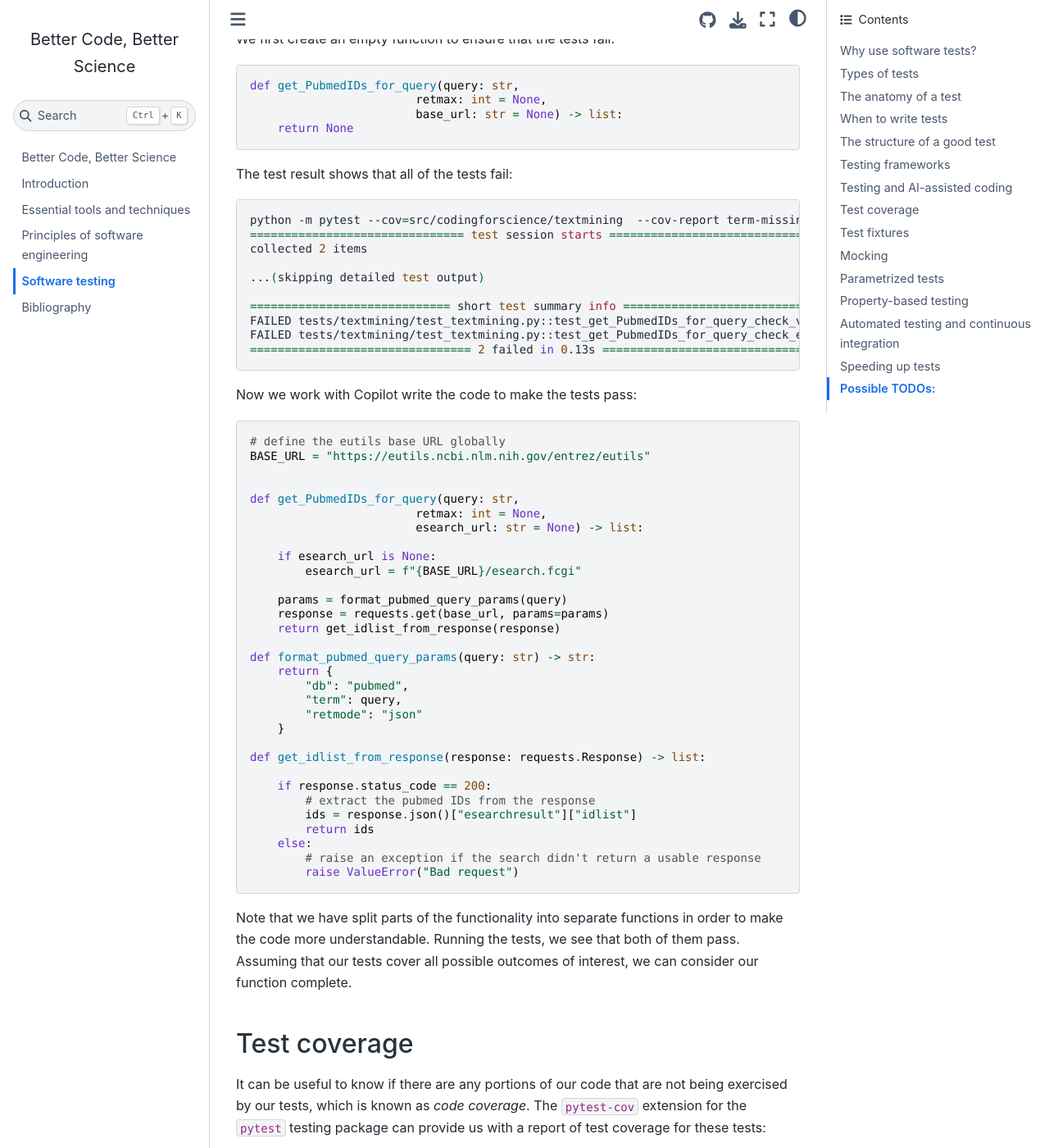
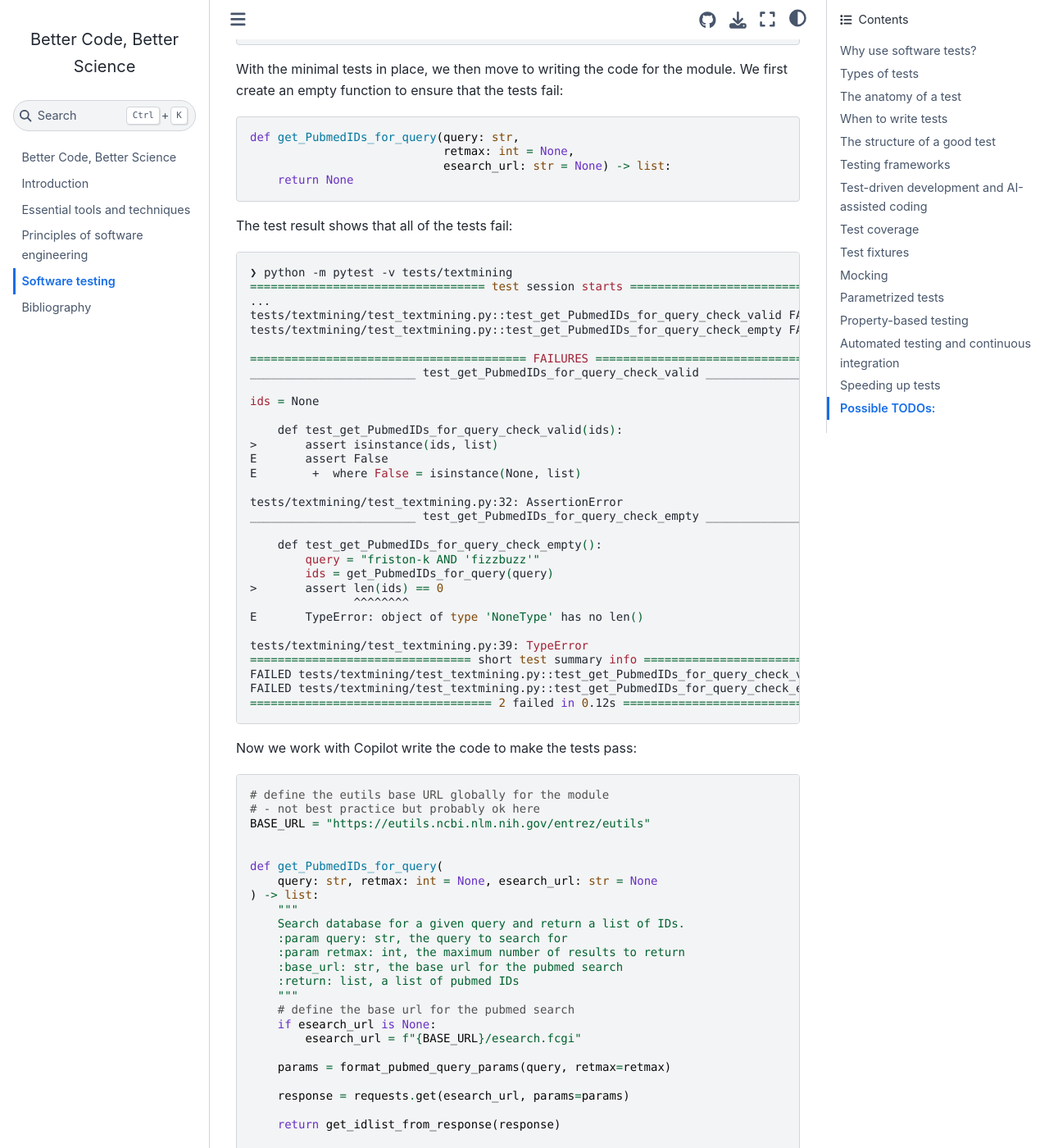
Before and after one commit to BetterCodeBetterScience/book, a Jupyter Book: the page built from book/testing.md, in a window 1280 px wide and 1400 px high, scrolled down 16889 px. Shown: the whole window at 82% size. Built offline with Jupyter Book 1.0.4 settings and Sphinx 7.4.7 and the Sphinx Book theme 1.1.4, drawn with Linux system fonts in a browser that asks for light colours; pages that are not in the unit, such as notebooks, are missing from menus; cross-references to code outside the pages are shown as plain code; some of the changed text lies outside the part shown.

Commit message:
text: clean up testing, and add relevant code/test files

````diff
--- a/book/testing.md
+++ b/book/testing.md
@@ -587,9 +587,9 @@
 
 It seems that the first two assertions pass but the third one, for Jupiter, fails.  This failure took a bit of digging to fully understand.  In this case, the code and test value are both correct, depending on where you stand on Jupiter! The problem is that planets are *oblate*, meaning that they are slightly flattened such that the radius around the equator is higher than at other points.  NASA’s [Jupiter fact sheet](https://nssdc.gsfc.nasa.gov/planetary/factsheet/jupiterfact.html) claims an escape velocity of 59.5 km/s, which seems to be the source of the test value.  This is correct when computed using the equatorial radius of 71492 km.  However, the radius given for Jupiter in GPT-4's test (69911 km) is the volumetric mean radius rather than the equatorial radius, and the value generated by the code (60.2 km/s) is correct when computed using the volumetric mean radius.  Thus, the test failed not due to any problems with the code itself, but due to a mismatch in assumptions regarding the combination of test values.  This example highlights the importance of understanding and checking the tests that are generated by AI coding tools.
 
-## Testing and AI-assisted coding
+## Test-driven development and AI-assisted coding
 
-Here we will dive into a more realistic example of an application that one might develop using AI assistance, specifically looking at how we could develop the application using a test-driven development approach.  We will develop a Python application that takes in a query for the PubMed database and returns a data frame containing the number of database records matching that query for each year. We start by decomposing the problem and sketching out the main set of functions that we will need to develop, with understandable names for each:
+Here we will dive into a more realistic example of an application that one might develop using AI assistance, specifically looking at how we could develop the application using a test-driven development (TDD) approach.  We will develop a Python application that takes in a query for the PubMed database and returns a data frame containing the number of database records matching that query for each year. We start by decomposing the problem and sketching out the main set of functions that we will need to develop, with understandable names for each:
 
 - `get_PubmedIDs_for_query`: A function that will search pubmed for a given query and return a list of pubmed IDs
 - `get_record_from_PubmedID`: A function that will retrieve the record for a given pubmed ID
@@ -626,67 +626,101 @@
 ```
 
 
-We first create an empty function to ensure that the tests fail:
+With the minimal tests in place, we then move to writing the code for the module.  We first create an empty function to ensure that the tests fail:
 
 ```python
 def get_PubmedIDs_for_query(query: str,
-                        retmax: int = None,
-                        base_url: str = None) -> list:
+                            retmax: int = None,
+                            esearch_url: str = None) -> list:
     return None
 ```
 
 The test result shows that all of the tests fail:
 
 ```bash
-python -m pytest --cov=src/codingforscience/textmining  --cov-report term-missing -v tests/textmining
-=============================== test session starts ================================
-collected 2 items
+❯ python -m pytest -v tests/textmining
+================================== test session starts ===================================
+...
+tests/textmining/test_textmining.py::test_get_PubmedIDs_for_query_check_valid FAILED [ 50%]
+tests/textmining/test_textmining.py::test_get_PubmedIDs_for_query_check_empty FAILED [100%]
 
-...(skipping detailed test output)
+======================================== FAILURES ========================================
+________________________ test_get_PubmedIDs_for_query_check_valid ________________________
 
-============================= short test summary info ==============================
+ids = None
+
+    def test_get_PubmedIDs_for_query_check_valid(ids):
+>       assert isinstance(ids, list)
+E       assert False
+E        +  where False = isinstance(None, list)
+
+tests/textmining/test_textmining.py:32: AssertionError
+________________________ test_get_PubmedIDs_for_query_check_empty ________________________
+
+    def test_get_PubmedIDs_for_query_check_empty():
+        query = "friston-k AND 'fizzbuzz'"
+        ids = get_PubmedIDs_for_query(query)
+>       assert len(ids) == 0
+               ^^^^^^^^
+E       TypeError: object of type 'NoneType' has no len()
+
+tests/textmining/test_textmining.py:39: TypeError
+================================ short test summary info =================================
 FAILED tests/textmining/test_textmining.py::test_get_PubmedIDs_for_query_check_valid - assert False
 FAILED tests/textmining/test_textmining.py::test_get_PubmedIDs_for_query_check_empty - TypeError: object of type 'NoneType' has no len()
-================================ 2 failed in 0.13s =================================
+=================================== 2 failed in 0.12s ====================================
+```
 
-```
 Now we work with Copilot write the code to make the tests pass:
 
 ```python
-# define the eutils base URL globally
+# define the eutils base URL globally for the module
+# - not best practice but probably ok here
 BASE_URL = "https://eutils.ncbi.nlm.nih.gov/entrez/eutils"
 
 
-def get_PubmedIDs_for_query(query: str,
-                        retmax: int = None,
-                        esearch_url: str = None) -> list:
-
+def get_PubmedIDs_for_query(
+    query: str, retmax: int = None, esearch_url: str = None
+) -> list:
+    """
+    Search database for a given query and return a list of IDs.
+    :param query: str, the query to search for
+    :param retmax: int, the maximum number of results to return
+    :base_url: str, the base url for the pubmed search
+    :return: list, a list of pubmed IDs
+    """
+    # define the base url for the pubmed search
     if esearch_url is None:
         esearch_url = f"{BASE_URL}/esearch.fcgi"
 
-    params = format_pubmed_query_params(query)
-    response = requests.get(base_url, params=params)
+    params = format_pubmed_query_params(query, retmax=retmax)
+
+    response = requests.get(esearch_url, params=params)
+
     return get_idlist_from_response(response)
 
-def format_pubmed_query_params(query: str) -> str:
-    return {
-        "db": "pubmed",
-        "term": query,
-        "retmode": "json"
-    }
+
+def format_pubmed_query_params(query: str, retmax: int = 10000) -> str:
+    """
+    Format a query for use with the pubmed api.
+    :param query: str, the query to format
+    :return: dict, the formatted query dict
+    """
+
+    # define the parameters for the search
+    return {"db": "pubmed", "term": query, "retmode": "json", "retmax": retmax}
+
 
 def get_idlist_from_response(response: requests.Response) -> list:
-
     if response.status_code == 200:
         # extract the pubmed IDs from the response
         ids = response.json()["esearchresult"]["idlist"]
         return ids
     else:
-        # raise an exception if the search didn't return a usable response
         raise ValueError("Bad request")
 ```
 
-Note that we have split parts of the functionality into separate functions in order to make the code more understandable.  Running the tests, we see that both of them pass.  Assuming that our tests cover all possible outcomes of interest, we can consider our function complete.
+Note that we have split parts of the functionality into separate functions in order to make the code more understandable.  Running the tests, we see that both of them pass.  Assuming that our tests cover all possible outcomes of interest, we can consider our function complete.  We can also add additional tests to cover additional functions that we generated; we won't go into the details here, but you can see them on the Github repo.
 
 
 ## Test coverage
@@ -694,16 +728,15 @@
 It can be useful to know if there are any portions of our code that are not being exercised by our tests, which is known as *code coverage*.  The `pytest-cov` extension for the `pytest` testing package can provide us with a report of test coverage for these tests:
 
 ```bash
----------- coverage: platform darwin, python 3.13.0-final-0 ----------
-Name                                            Stmts   Miss  Cover   Missing
------------------------------------------------------------------------------
-src/codingforscience/textmining/textmining.py      14      1    93%   66
------------------------------------------------------------------------------
-TOTAL                                              14      1    93%
-
+---------- coverage: platform darwin, python 3.12.0-final-0 ----------
+Name                                                   Stmts   Miss  Cover   Missing
+------------------------------------------------------------------------------------
+src/BetterCodeBetterScience/textmining/textmining.py      30      1    97%   70
+------------------------------------------------------------------------------------
+TOTAL                                                     30      1    97%
 ```
 
-This report shows that of the 14 statements in our code, one of them is not covered by the tests.  When we look at the missing code (denoted as being on line 66), we see that the missing line is this one from `get_idlist_from_response`:
+This report shows that of the 30 statements in our code, one of them is not covered by the tests.  When we look at the missing code (denoted as being on line 70), we see that the missing line is this one from `get_idlist_from_response`:
 
 ```python
     else:
@@ -732,10 +765,10 @@
 
 Sometimes we need to use a the same data for multiple tests. Rather than duplicating potentially time-consuming processes across each of the tests, it is often preferable to create a single instance of the object that can be used across multiple tests, which is known as a *test fixture*.  This also helps maintain isolation between tests, since the order of tests shouldn't matter if an appropriate fixture is generated as soon as it's needed.
 
-For our example above, it's likely that we will need to reuse the list of pubmed IDs from the search to perform various tests on the subsequent functions.  We can create a single version of this list of IDs by creating a fixture. In the `pytest` framework we do this using a special Python operator called a *decorator*, which is denoted by the symbol `@` as a prefix. A decorator is an operator that changes the operator of the function that it decorates; you don't need to understand its operation in detail for this particular usage.  To refactor our tests above, we would first create the fixture by decorating the function that generates the fixture with the `@pytest.fixture` decorator:
+For our example above, it's likely that we will need to reuse the list of pubmed IDs from the search to perform various tests on the subsequent functions.  We can create a single version of this list of IDs by creating a fixture. In the `pytest` framework we do this using a special Python operator called a *decorator*, which is denoted by the symbol `@` as a prefix. A decorator is function that takes another function as input, modifies its functionality, and returns another function; you don't need to understand in detail how decorators work for this particular usage.  To refactor our tests above, we would first create the fixture by decorating the function that generates the fixture with the `@pytest.fixture` decorator, setting the `scope` variable to "session" so that the fixture is only generated once within the session:
 
 ```python
-@pytest.fixture
+@pytest.fixture(scope="session")
 def ids():
     query = "friston-k AND 'free energy'"
     ids = get_PubmedIDs_for_query(query)
@@ -750,19 +783,18 @@
     assert len(ids) > 0
 ```
 
-The result is the same, but we now have a set of ids that we can reuse in subsequent tests, so that we don't have to make repeated queries.
+The result is the same, but we now have a set of ids that we can reuse in subsequent tests, so that we don't have to make repeated queries.  It's important to note while using a session-scoped fixture: If any of the subsequent tests modify the fixture, those modifications will persist, which will break the isolation between tests.  We could prevent this by removing the `scope="session"` argument, which would then default to the standard scope which is within a specific function.  If you wish to use session-scoped fixtures and need to modify them within the test function, then it is best to first create a copy of the fixture object (e.g. `my_ids = ids.copy()`) so that the global fixture object won't be modified.
 
 ## Mocking
 
 Sometimes tests require infrastructure that is outside of the control of the tester. In the example above, we are assuming that the Pubmed API is working correctly for our tests to run; if we were to try to run these tests without an internet connection, they would fail.  In other cases, code may rely upon a database system that may or may not exist on a particular system.  In these cases, we can create a mock object that can stand in for and simulate the behavior of the system that the code needs to interact with.
 
-In our example, we want to create a mock response that looks sufficiently like a response from the real API to pass our tests.  We will do this using a trick called *monkeypatching*, which basically overrides the function of an object when the code runs.  We first need to create a class that can replace the `requests.get` call in `get_PubmedIDs_for_query`, replacing it with a class that outputs a fixed simulacrum of an API response via its `.json()` method.
+In our example, we want to create a mock response that looks sufficiently like a response from the real API to pass our tests.  Using pytest's *monkeypatch* fixture, we can temporarily replace the real requests.get function with our own fake function that returns a predictable, controlled response.  We first need to create a class that can replace the `requests.get` call in `get_PubmedIDs_for_query`, replacing it with a mock version that outputs a fixed simulacrum of an API response via its `.json()` method.
 
 ```python
 class MockPubmedResponse:
     status_code = 200
 
-    @staticmethod
     def json():
         return {
             'header': {'type': 'esearch', 'version': '0.3'},
@@ -773,10 +805,9 @@
                 'idlist': ['39312494', '39089179']
             }
         }
-
 ```
 
-We need to decorate the `json` method as a *static method*, which means that it can be called without actually creating an instance of the class.  We now insert this mock response for the standard `requests.get` call within the test, first creating a fixture based on the mocked response and then testing that fixture:
+We now insert this mock response for the standard `requests.get` call within the test. In my initial attempt, I created created a fixture based on the mocked response and then tested that fixture:
 
 ```python
 @pytest.fixture
@@ -798,7 +829,42 @@
 
 ```
 
-Turning off the network connection shows that the mocked test passes, while the tests that require connecting to the actual API fail.
+Turning off my network connection shows that the mocked test passes, while the tests that require connecting to the actual API fail.  However, my usual code review (using Google's Gemini 2.5 Pro) identified a problem with this fixture: it conflates the setup (creating the mock API) with the execution of the function that uses the mock API.  A better approach (recommended by Gemini) is move the function execution out of the fixture and into the test:
+
+```python
+# Fixture ONLY does the setup (the mocking)
+@pytest.fixture
+def mock_pubmed_api(monkeypatch):
+
+    class MockPubmedResponse:
+        status_code = 200
+        def json(self):
+            return {
+                'header': {'type': 'esearch', 'version': '0.3'},
+                'esearchresult': {
+                    'count': '2',
+                    'retmax': '20',
+                    'retstart': '0',
+                    'idlist': ['39312494', '39089179']
+                }
+            }
+
+    def mock_get(*args, **kwargs):
+        return MockPubmedResponse()
+
+    # Apply the monkeypatch for requests.get to mock_get
+    monkeypatch.setattr(requests, "get", mock_get)
+
+# The test requests the setup, then performs the action and assertion.
+def test_get_PubmedIDs_for_query_check_valid_mocked(mock_pubmed_api):
+    # Action: Call the function under test
+    query = "friston-k AND 'free energy'"
+    ids = get_PubmedIDs_for_query(query)
+
+    # Assertion: Check the result
+    assert isinstance(ids, list)
+    assert len(ids) == 2
+```
 
 Note that while mocking can be useful for testing specific components by saving time and increasing robustness, integration tests and smoke tests should usually be run without mocking, in order to catch any errors that arise through interaction with the relevant components that are being mocked.  In fact, it's always a good idea to have tests that specifically assess the usage of the external service and the system's response to failures in that service (e.g. by using features of the testing framework that allow one to shut down access to the network).
 
````
